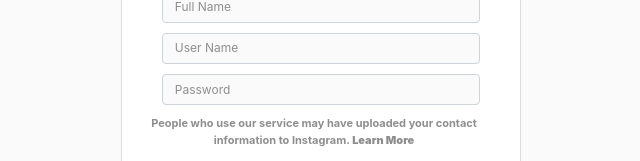
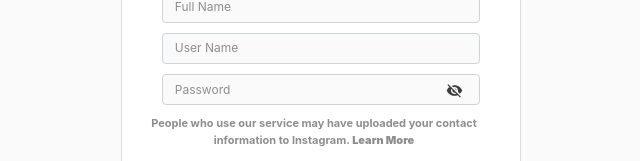
Before and after one commit to abdullaharif789/instagram, a React (Create React App) app: page /signup in a window 1280 px wide. Shown: the part 410-571 px from the top of the page, without its empty margins (319-959 px from the left). Built offline with nearby package versions, Linux system fonts and the light colour scheme.

Commit message:
:bug: password conditions removed

```diff
--- a/src/pages/auth/Login.js
+++ b/src/pages/auth/Login.js
@@ -70,7 +70,6 @@ const Login = () => {
                       className="form-control input-field LoginInput mx-auto "
                       placeholder="Password"
                     />
-                    {values.password.length > 0 && (
                     <i className="showicon">
                       <IconButton
                         onClick={handleClickShowPassword}
@@ -83,7 +82,6 @@ const Login = () => {
                         )}
                       </IconButton>
                     </i>
-                    )}
                   </div>
 
                   <div className="mx-auto d-block text-center">
--- a/src/pages/auth/Signup.js
+++ b/src/pages/auth/Signup.js
@@ -128,7 +128,6 @@ const SignUpup = () => {
                       placeholder="Password"
                     />
 
-                    {values.password.length > 0 && (
                     <i className="showicon">
                       <IconButton
                         onClick={handleClickShowPassword}
@@ -141,7 +140,6 @@ const SignUpup = () => {
                         )}
                       </IconButton>
                     </i>
-                    )}
                   </div>
                   <p className="text-center pl-3 SignUpBelowp">
                     People who use our service may have uploaded your contact
```
Lines whose indentation alone changed are shown as unchanged.
